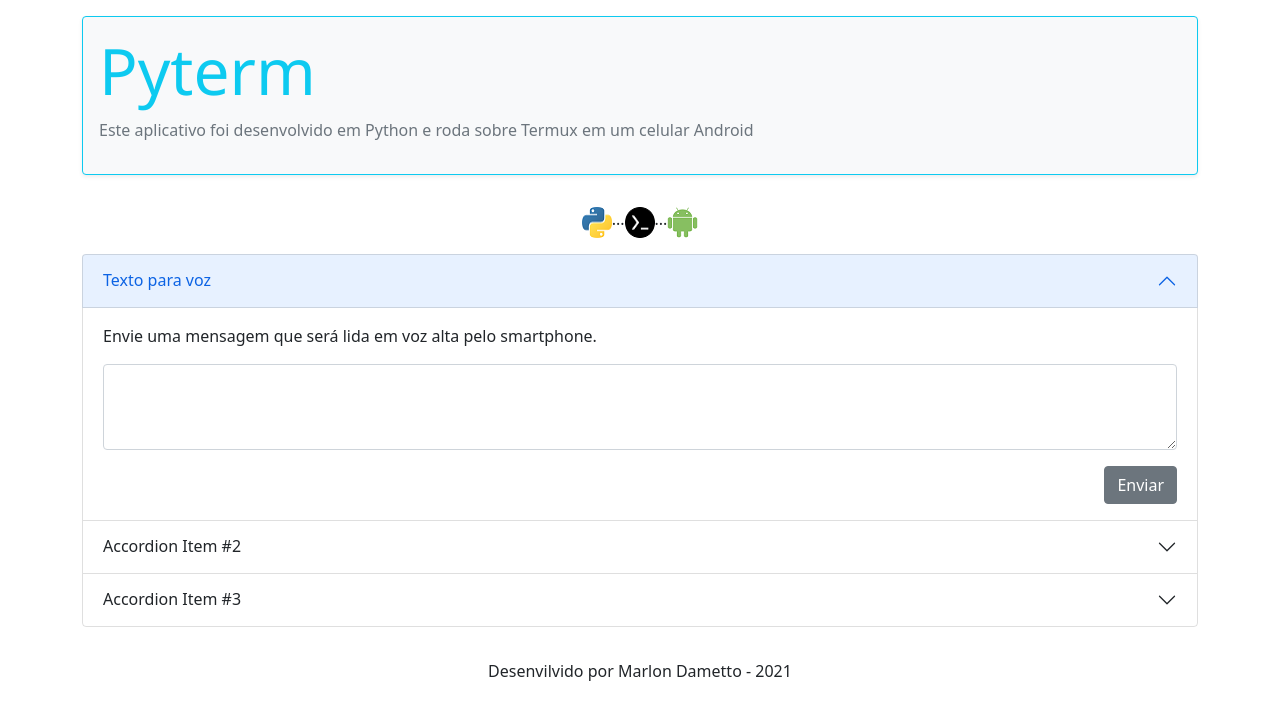
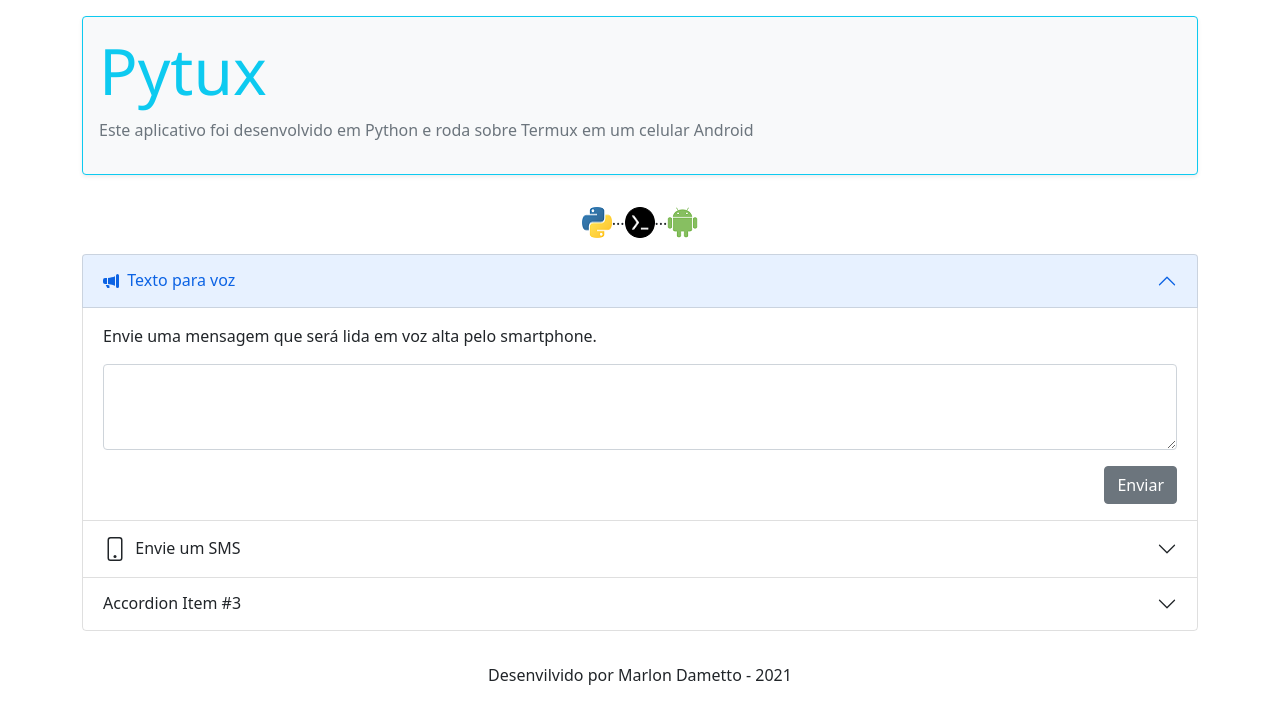
Before and after one commit to marlondametto/termuxpython, a Flask app: page / in a window 1280 px wide. Shown: the top 724 px of the page. Run offline with Flask 2, Linux system fonts and the light colour scheme; some libraries are stand-ins or nearby versions.

Commit message:
28-01-2021 sms

```diff
--- a/run.py
+++ b/run.py
@@ -22,9 +22,19 @@ def playsound():
     return home()
     #return welcome('Marlon')
 
-@app.route('/welcome/<name>')
-def welcome(name=None):
-    return render_template('welcome.html', name=name)
+@app.route('/sms', methods=['GET','POST'])
+def sendsms():
+    if request.method == 'GET':
+        return render_template('index.html')
+    number = request.form.get('fonenumber')
+    text = request.form.get('message')
+    logging.warning('SMS: {}'.format(request.form))
+    logging.warning('SMS: {}'.format(number))
+    logging.warning('SMS: {}'.format(text))
+
+    MyOut = subprocess.call(f'''termux-sms-send -n {number} {text}''', shell=True)
+
+    return home()
 
 if __name__ =='__main__':
     app.run(debug=True)
--- a/templates/base.html
+++ b/templates/base.html
@@ -13,7 +13,7 @@
 	<body>
 		<div class="container">
 			<div class="border border-info shadow-sm rounded cabecalho bg-light">
-				<h1 class="display-3 text-info">Pyterm</h1>
+				<h1 class="display-3 text-info">Pytux</h1>
 				<p class="text-secondary fw-light">
 					Este aplicativo foi desenvolvido em Python e roda sobre Termux
 					em um celular Android
--- a/templates/index.html
+++ b/templates/index.html
@@ -7,7 +7,11 @@
 		<div class="accordion-item">
 		  <h2 class="accordion-header" id="headingOne">
 			<button class="accordion-button" type="button" data-bs-toggle="collapse" data-bs-target="#collapseOne" aria-expanded="true" aria-controls="collapseOne">
-			  Texto para voz
+				<svg xmlns="http://www.w3.org/2000/svg" width="16" height="16" fill="currentColor" class="bi bi-megaphone-fill" viewBox="0 0 16 16">
+					<path d="M13 2.5a1.5 1.5 0 0 1 3 0v11a1.5 1.5 0 0 1-3 0v-11zm-1 .724c-2.067.95-4.539 1.481-7 1.656v6.237a25.222 25.222 0 0 1 1.088.085c2.053.204 4.038.668 5.912 1.56V3.224zm-8 7.841V4.934c-.68.027-1.399.043-2.008.053A2.02 2.02 0 0 0 0 7v2c0 1.106.896 1.996 1.994 2.009a68.14 68.14 0 0 1 .496.008 64 64 0 0 1 1.51.048zm1.39 1.081c.285.021.569.047.85.078l.253 1.69a1 1 0 0 1-.983 1.187h-.548a1 1 0 0 1-.916-.599l-1.314-2.48a65.81 65.81 0 0 1 1.692.064c.327.017.65.037.966.06z"/>
+				</svg>
+				&nbsp;
+				Texto para voz
 			</button>
 		  </h2>
 		  <div id="collapseOne" class="accordion-collapse collapse show" aria-labelledby="headingOne" data-bs-parent="#accordMenu">
@@ -28,15 +32,32 @@
 		<div class="accordion-item">
 		  <h2 class="accordion-header" id="headingTwo">
 			<button class="accordion-button collapsed" type="button" data-bs-toggle="collapse" data-bs-target="#collapseTwo" aria-expanded="false" aria-controls="collapseTwo">
-			  Accordion Item #2
+
+				<svg xmlns="http://www.w3.org/2000/svg" width="24" height="24" fill="currentColor" class="bi bi-phone" viewBox="0 0 16 16">
+				<path d="M11 1a1 1 0 0 1 1 1v12a1 1 0 0 1-1 1H5a1 1 0 0 1-1-1V2a1 1 0 0 1 1-1h6zM5 0a2 2 0 0 0-2 2v12a2 2 0 0 0 2 2h6a2 2 0 0 0 2-2V2a2 2 0 0 0-2-2H5z"/>
+				<path d="M8 14a1 1 0 1 0 0-2 1 1 0 0 0 0 2z"/>
+				</svg>
+				&nbsp;
+				Envie um SMS
 			</button>
 		  </h2>
 		  <div id="collapseTwo" class="accordion-collapse collapse" aria-labelledby="headingTwo" data-bs-parent="#accordionExample">
 			<div class="accordion-body">
-				<strong>This is the second item's accordion body.</strong> It is hidden by default, until the collapse plugin adds the appropriate classes that we use to style each element. These classes control the overall appearance, as well as the showing and hiding via CSS transitions. You can modify any of this with custom CSS or overriding our default variables. It's also worth noting that just about any HTML can go within the <code>.accordion-body</code>, though the transition does limit overflow.
-				<div class="d-grid gap-2">
-					<button class="btn btn-primary btn-block" type="button">Enviar SMS</button>
-				</div>
+				<p>Envie uma mensagem SMS</p>
+				<form action="{{ url_for('sendsms') }}" method="POST">
+					<div class="row mb-3">
+						<div class="col-auto">
+							<input type="text" class="form-control" id="fonenumber" name="fonenumber" placeholder="Celular">
+						</div>
+					</div>
+					<div class="mb-3">
+						<textarea class="form-control" id="message" name="message" placeholder="Mensagem" rows="3"></textarea>
+					</div>
+					<div class="float-end">
+						<button type="submit" class="btn btn-secondary">Enviar</button>
+					</div>
+					<div class="clearfix"></div>
+				</form>
 			</div>
 		  </div>
 		</div>
```
